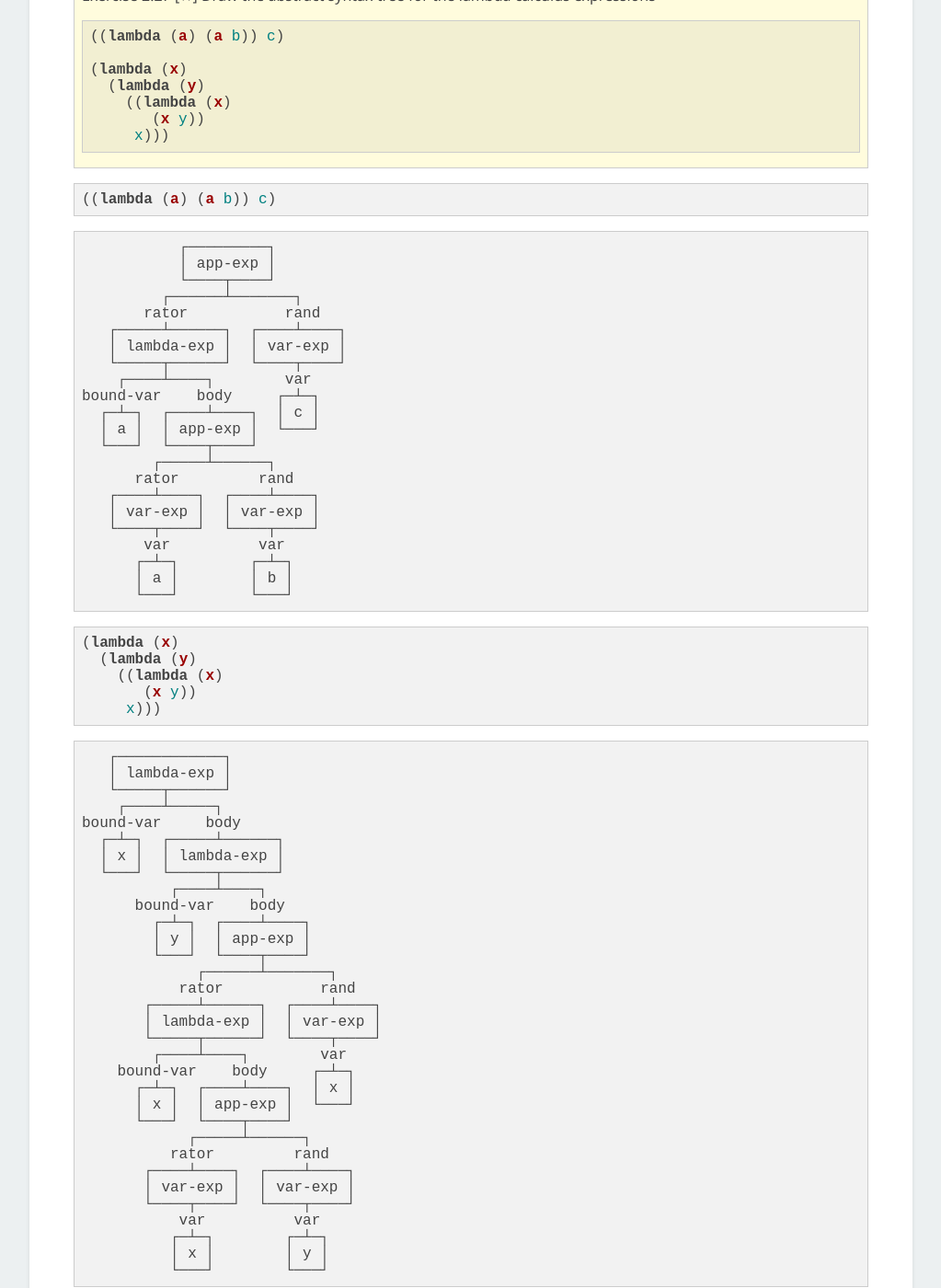
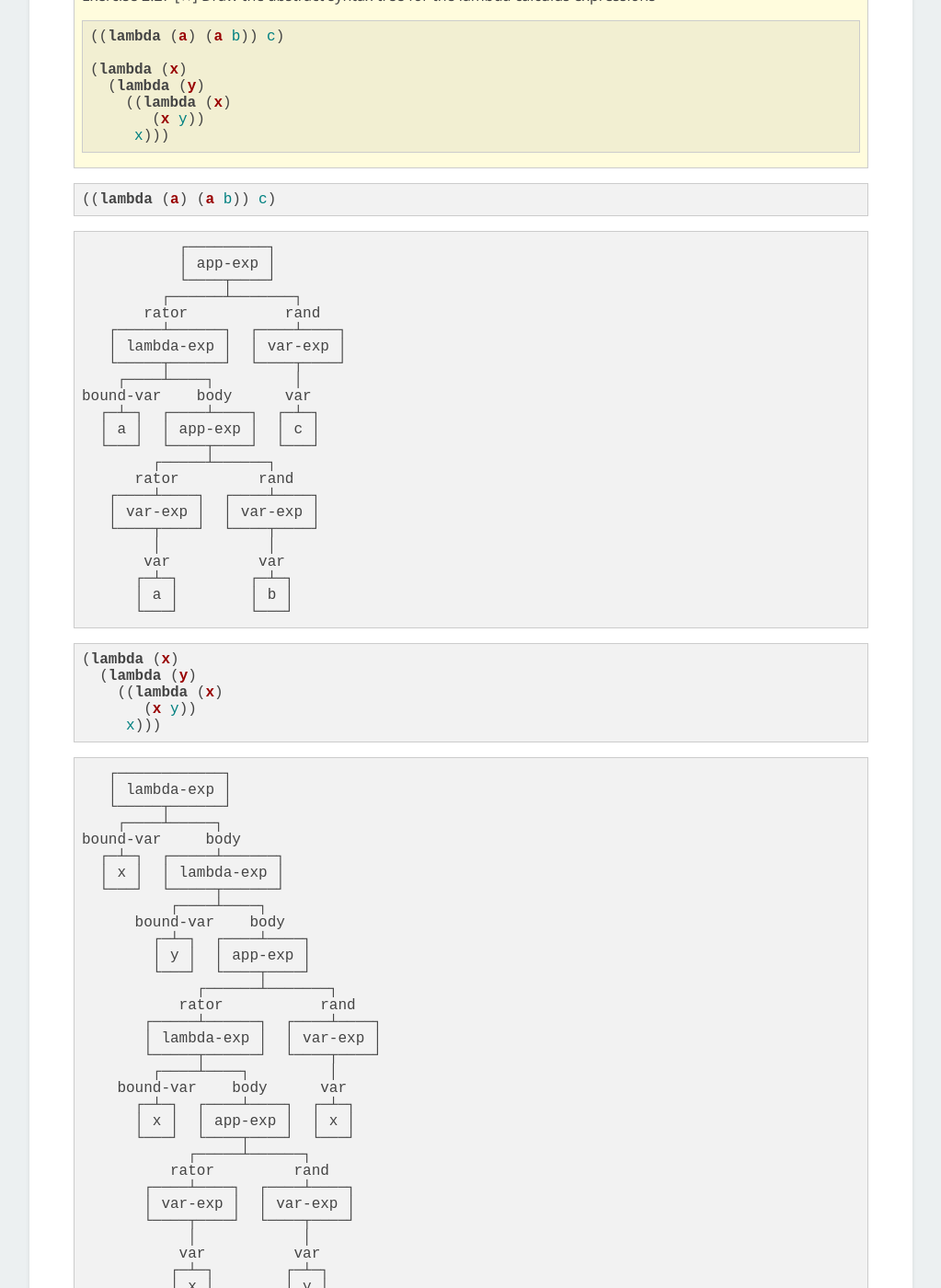
Before and after one commit to EFanZh/efanzh.github.io, a Jekyll site: the page built from _posts/2017-08-06-essentials-of-programming-languages-exercises.md, in a window 1280 px wide and 1400 px high, scrolled down 35076 px. Shown: the whole window at 92% size, without its empty margins (128-1151 px from the left). Built offline with Jekyll 4.4.1, drawn with Linux system fonts in a browser that asks for light colours; formulas are drawn with MathJax 3; some of the changed text lies outside the part shown.

Commit message:
Adjust tree style

```diff
--- a/_posts/2017-08-06-essentials-of-programming-languages-exercises.md
+++ b/_posts/2017-08-06-essentials-of-programming-languages-exercises.md
@@ -1847,16 +1847,17 @@ Remaining implementations are the same as the ones in exercise 2.15.
    ┌─────┴──────┐  ┌────┴────┐
    │ lambda-exp │  │ var-exp │
    └─────┬──────┘  └────┬────┘
-    ┌────┴────┐        var
-bound-var    body     ┌─┴─┐
-  ┌─┴─┐  ┌────┴────┐  │ c │
-  │ a │  │ app-exp │  └───┘
-  └───┘  └────┬────┘
+    ┌────┴────┐         │
+bound-var    body      var
+  ┌─┴─┐  ┌────┴────┐  ┌─┴─┐
+  │ a │  │ app-exp │  │ c │
+  └───┘  └────┬────┘  └───┘
         ┌─────┴──────┐
       rator         rand
    ┌────┴────┐  ┌────┴────┐
    │ var-exp │  │ var-exp │
    └────┬────┘  └────┬────┘
+        │            │
        var          var
       ┌─┴─┐        ┌─┴─┐
       │ a │        │ b │
@@ -1890,16 +1891,17 @@ bound-var     body
        ┌─────┴──────┐  ┌────┴────┐
        │ lambda-exp │  │ var-exp │
        └─────┬──────┘  └────┬────┘
-        ┌────┴────┐        var
-    bound-var    body     ┌─┴─┐
-      ┌─┴─┐  ┌────┴────┐  │ x │
-      │ x │  │ app-exp │  └───┘
-      └───┘  └────┬────┘
+        ┌────┴────┐         │
+    bound-var    body      var
+      ┌─┴─┐  ┌────┴────┐  ┌─┴─┐
+      │ x │  │ app-exp │  │ x │
+      └───┘  └────┬────┘  └───┘
             ┌─────┴──────┐
           rator         rand
        ┌────┴────┐  ┌────┴────┐
        │ var-exp │  │ var-exp │
        └────┬────┘  └────┬────┘
+            │            │
            var          var
           ┌─┴─┐        ┌─┴─┐
           │ x │        │ y │
```
